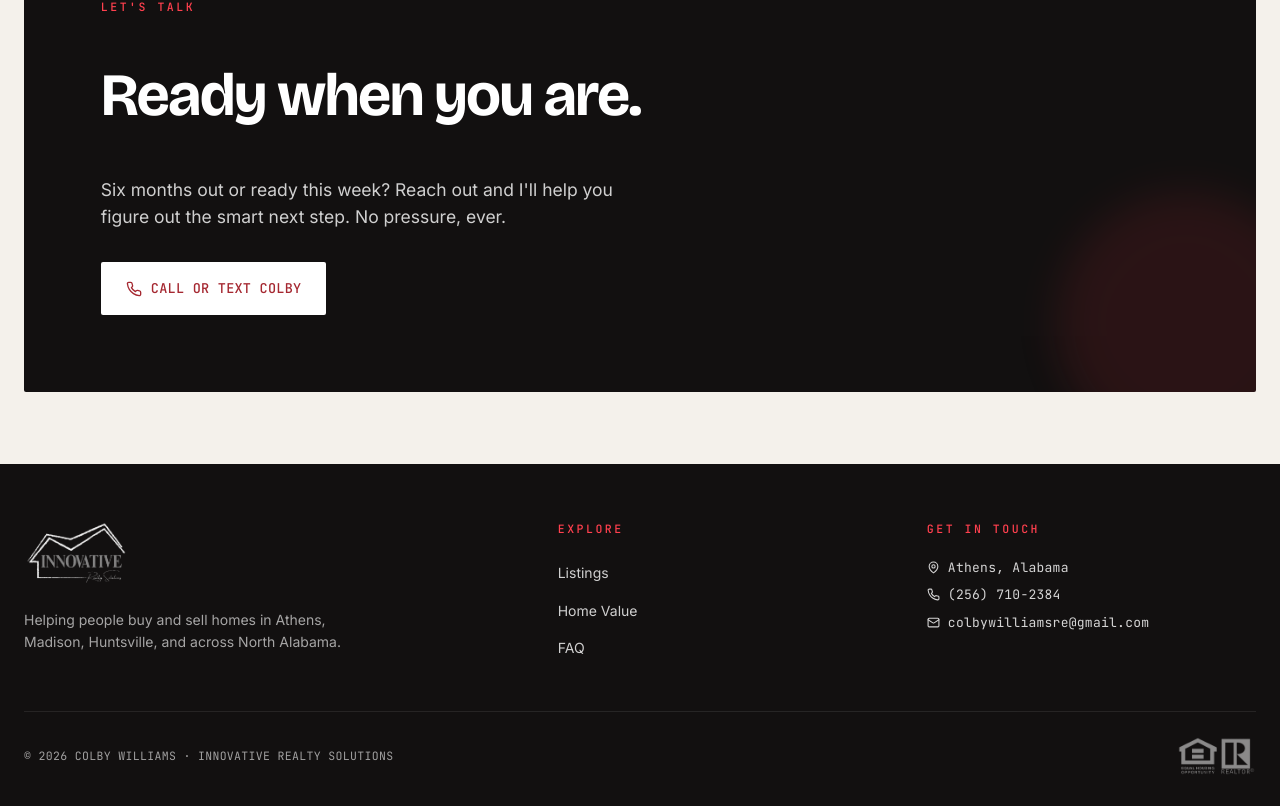
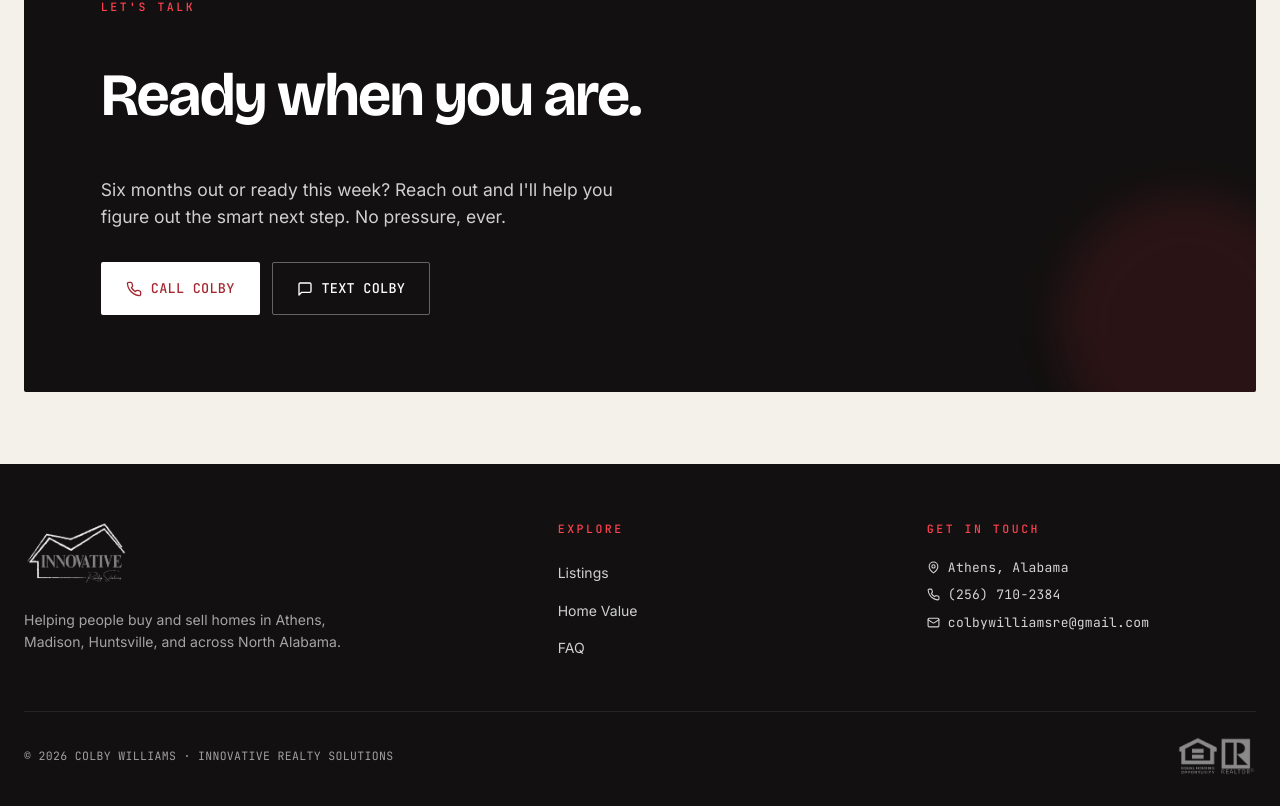
Before and after one commit to colbyw201-cell/colbywilliams-site3, a Next.js app: page / in a window 1280 px wide. Shown: the part 6269-7075 px from the top of the page. Built offline with nearby package versions, Linux system fonts and the light colour scheme.

Commit message:
Update page.jsx

```diff
--- a/app/page.jsx
+++ b/app/page.jsx
@@ -2,7 +2,7 @@
 import React, { useState, useEffect, useRef } from "react";
 import {
   Menu, X, Phone, MapPin, ArrowRight, ArrowUpRight, Home, Key,
-  Check, Star, ChevronDown, Mail, Quote,
+  Check, Star, ChevronDown, Mail, Quote, MessageSquare,
 } from "lucide-react";
 
 // ─────────────────────────────────────────────────────────────
@@ -755,7 +755,8 @@ export default function ColbyWilliamsHome() {
             <h2 style={{ fontSize: "clamp(34px,5vw,60px)", color: "#fff", maxWidth: 760 }}>Ready when you are.</h2>
             <p style={{ opacity: 0.8, marginTop: 18, fontSize: 17.5, maxWidth: 560 }}>Six months out or ready this week? Reach out and I'll help you figure out the smart next step. No pressure, ever.</p>
             <div className="flex flex-wrap gap-3" style={{ marginTop: 32 }}>
-              <a href="tel:+12567102384" className="btn btn-light"><Phone size={16} /> Call or text Colby</a>
+              <a href="tel:+12567102384" className="btn btn-light"><Phone size={16} /> Call Colby</a>
+              <a href="sms:+12567102384" className="btn btn-ghost" style={{ color: "#fff", borderColor: "rgba(255,255,255,0.35)" }}><MessageSquare size={16} /> Text Colby</a>
             </div>
           </div>
         </div>
```
